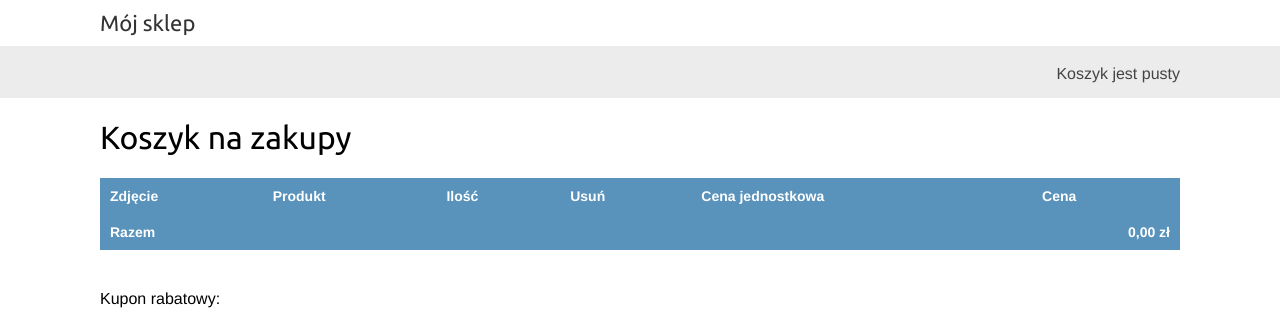
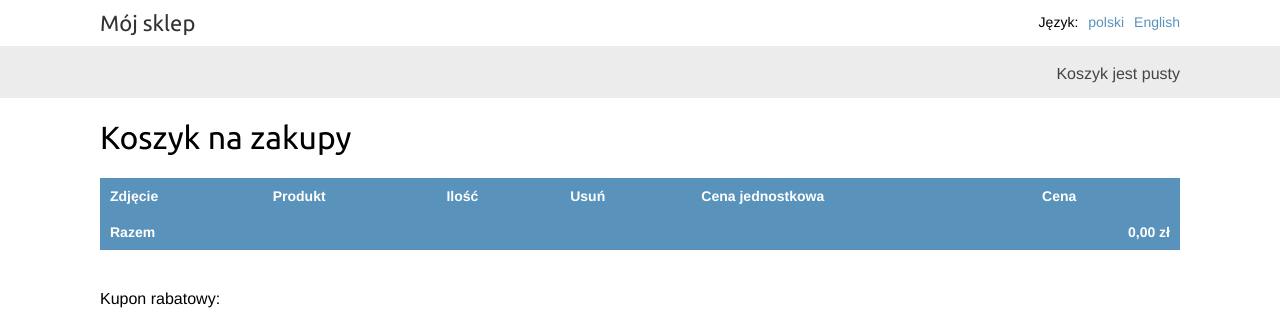
Before and after one commit to lukwac123/shop, a Django app: page /pl/cart/ in a window 1280 px wide. Shown: the top 312 px of the page. Run offline with Django 5.2, Linux system fonts and the light colour scheme; parts of the project's set-up code (start-up, migrations or seed data) failed here and were passed over.

Commit message:
Zmiana języka na stronie aplikacji.

```diff
--- a/shop/templates/shop/base.html
+++ b/shop/templates/shop/base.html
@@ -10,6 +10,21 @@
 <body>
     <div id="header">
         <a href="/" class="logo">{% trans "Mój sklep" %}</a>
+        {% get_current_language as LANGUAGE_CODE %}
+        {% get_available_languages as LANGUAGES %}
+        {% get_language_info_list for LANGUAGES as languages %}
+        <div class="languages">
+            <p>{% trans "Język" %}:</p>
+            <ul class="languages">
+                {% for language in languages %}
+                    <li>
+                        <a href="/{{ language.code }}/"{% if language.code == LANGUAGE_CODE %} class="selected"{% endif %}>
+                            {{ language.name_local }}
+                        </a>
+                    </li>
+                {% endfor %}
+            </ul>
+        </div>
     </div>
     <div id="subheader">
         <div class="cart">
--- a/shop/templates/shop/product/list.html
+++ b/shop/templates/shop/product/list.html
@@ -8,7 +8,7 @@
 
 {% block content %}
     <div id="sidebar">
-        <h3>Kategorie</h3>
+        <h3>{% trans "Kategorie" %}</h3>
         <ul>
             <li {% if not category %}class="selected"{% endif %}>
                 <a href="{% url "shop:product_list" %}">{% trans "Wszystkie" %}</a>
```
Also changed, not shown: locale/en/LC_MESSAGES/django.po, locale/pl/LC_MESSAGES/django.po.
